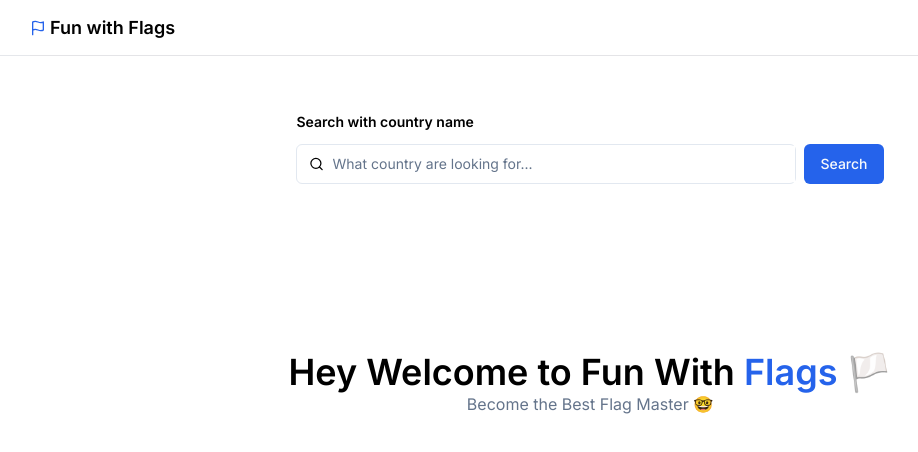
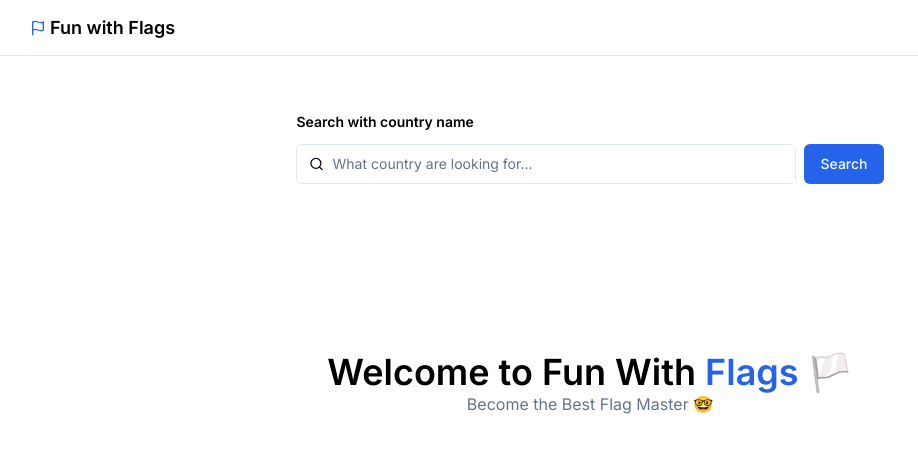
Before and after one commit to UnityGameDesign-max/country-flag, a Next.js app: page / in a window 1280 px wide. Shown: the top 452 px of the page, without its empty margins (50-968 px from the left). Built offline with nearby package versions, Linux system fonts and the light colour scheme.

Commit message:
updated commits

```diff
--- a/src/app/page.tsx
+++ b/src/app/page.tsx
@@ -3,7 +3,7 @@ export default function Home() {
   return (
     <div className="flex flex-col text-center justify-center h-[50vh]">
       <h1 className="text-4xl font-semibold">
-        Hey Welcome to Fun With {' '}
+          Welcome to Fun With {' '}
           <span className='text-primary'>Flags</span>{' '} 🏳️
       </h1>
       <p className="text-muted-foreground">Become the Best Flag Master 🤓</p>
--- a/src/app/search/page.tsx
+++ b/src/app/search/page.tsx
@@ -139,7 +139,7 @@ const Page = () => {
                                     <Flag className="w-20 h-20 text-primary"/>
                                 </div>
                             }
-                            {apiFail ? <p className="mt-4 md:text-2xl font-semibold">There is a technical issue. Please again later.</p> :  <p className="mt-4 md:text-2xl font-semibold">No countries found for {`'${searchQuery}'`}</p>}
+                            {apiFail ? <p className="mt-4 md:text-2xl font-semibold">There is a technical issue. Please try again later.</p> :  <p className="mt-4 md:text-2xl font-semibold">No countries found for {`'${searchQuery}'`}</p>}
 
                         </div>
                     }
```
Also changed, not shown: 1 other file (tests, documents, lock files or other folders).
